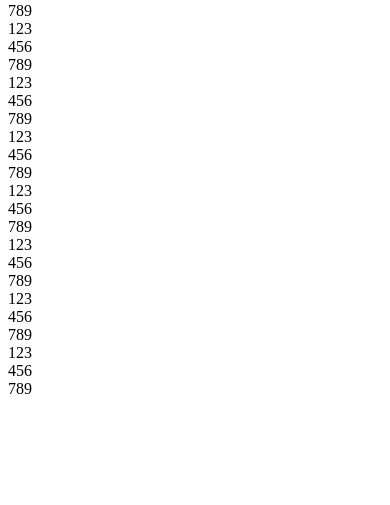
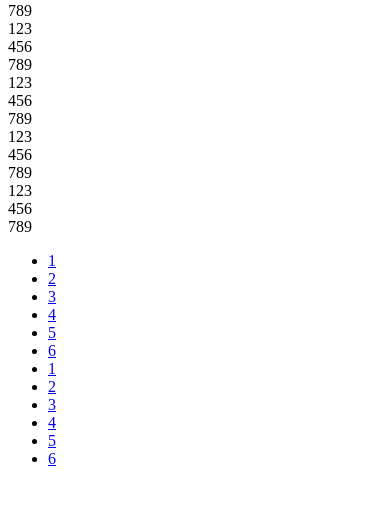
Before and after one commit to xking102/pinpin, a Flask app: template templates/show_groups.html in a window 390 px wide. Shown: the part 284-789 px from the top of the page. Run offline with Flask 2, Linux system fonts and the light colour scheme; the template is opened without the code that fills it, so the values that code supplies are empty; some libraries are stand-ins or nearby versions.

Commit message:
try to add group_line try to add tag sys today is a fucking day

```diff
--- a/control/pinpin.py
+++ b/control/pinpin.py
@@ -12,3 +12,15 @@ def getmd5(str):
 
 def getsysdate():
 	return time.strftime('%Y-%m-%d %H%M%S',time.localtime(time.time()))
+
+
+def CurrentActive(**current):
+	navbar = {}
+	navbar['home'] = ''
+	navbar['user'] = ''
+	navbar['add'] = ''
+	navbar['notification'] = ''
+	navbar['login'] = ''
+	navbar['register'] = ''
+	navbar[current.keys()[0]] = current.values()[0]
+	return navbar
--- a/pinpin/shopcart/view.py
+++ b/pinpin/shopcart/view.py
@@ -21,7 +21,8 @@ def view_shopcart():
 	shopcart = Shopcart.query.filter_by(user_id=uid).all()
 	entries = [dict(id=row.id, sku=row.sku, website=row.website, shop=row.shop, title=row.title,
 				price=row.price, qty=row.qty, weight=row.weight, user_id=row.user_id, create_dt=row.create_dt) for row in shopcart]
-	return render_template('show_shopcart.html', entries=entries)
+	navbar = pinpin.CurrentActive(user='active')
+	return render_template('show_shopcart.html', entries=entries, navbar=navbar)
 
 @shopcart.route('/<int:id>/del')
 def delete(id):
--- a/templates/layout.html
+++ b/templates/layout.html
@@ -18,12 +18,12 @@
         </div>
         <div class="navbar-collapse collapse">
             <ul class="nav navbar-nav">
-                    <li class={{ flag }}><a class="btn btn-deault btn-lg" href="/" role="button"> <span class="glyphicon glyphicon-home" aria-hidden="true"></span></a></li>
+                    <li class={{ navbar['home'] }}><a class="btn btn-deault btn-lg" href="/" role="button"> <span class="glyphicon glyphicon-home" aria-hidden="true"></span></a></li>
                 {% if not session.logged_in %}
-                    <li><a  href="{{ url_for('user.login') }}">Log in</a></li>
-                    <li><a href="{{ url_for('user.register') }}">Register</a></li>
+                    <li class={{ navbar['login'] }}><a href="{{ url_for('user.login') }}">Log in</a></li>
+                    <li class={{ navbar['register'] }}><a href="{{ url_for('user.register') }}">Register</a></li>
                 {% else %}
-                    <li class="dropdown">
+                    <li class="dropdown {{ navbar['user'] }}">
                       <a href="#" class="dropdown-toggle" data-toggle="dropdown" role="button" aria-expanded="false">{{ session.logged_name }}<span class="caret"></span></a>
                       <ul class="dropdown-menu" role="menu">
                         <li><a href="{{ url_for('order.show_user_groups')}}">Group</a></li>
@@ -35,7 +35,7 @@
                       </ul>
                     </li>
 
-                    <li class="dropdown">
+                    <li class="dropdown {{ navbar['add'] }}">
                       <a href="#" class="dropdown-toggle" data-toggle="dropdown" role="button" aria-expanded="false">Add<span class="caret"></span></a>
                       <ul class="dropdown-menu" role="menu">
                         <li><a href="{{ url_for('order.publish_group') }}">Group</a></li>
@@ -43,7 +43,7 @@
                       </ul>
                     </li>
 
-                    <li><a href="{{ url_for('user.notification') }}">Notification <span class="badge">{{ page }}</span></a></li>
+                    <li class={{ navbar['notification'] }}><a href="{{ url_for('user.notification') }}">Notification <span class="badge">{{ page }}</span></a></li>
                     <form class="navbar-form navbar-left" role="search">
                         <div class="form-group">
                             <input type="text" class="form-control" placeholder="Search">
--- a/templates/show_groups.html
+++ b/templates/show_groups.html
@@ -38,15 +38,20 @@
             <div class="col-md-4">123</div>
             <div class="col-md-4">456</div>
             <div class="col-md-4">789</div>
-            <div class="col-md-4">123</div>
-            <div class="col-md-4">456</div>
-            <div class="col-md-4">789</div>
-            <div class="col-md-4">123</div>
-            <div class="col-md-4">456</div>
-            <div class="col-md-4">789</div>
-            <div class="col-md-4">123</div>
-            <div class="col-md-4">456</div>
-            <div class="col-md-4">789</div>
+            <ul class="nav nav-tabs">
+   <li><a href="#" data-toggle="tab">1</a></li>
+   <li><a href="#" data-toggle="tab">2</a></li>
+   <li><a href="#" data-toggle="tab">3</a></li>
+   <li><a href="#" data-toggle="tab">4</a></li>
+   <li><a href="#" data-toggle="tab">5</a></li>
+   <li><a href="#" data-toggle="tab">6</a></li>
+   <li><a href="#" data-toggle="tab">1</a></li>
+   <li><a href="#" data-toggle="tab">2</a></li>
+   <li><a href="#" data-toggle="tab">3</a></li>
+   <li><a href="#" data-toggle="tab">4</a></li>
+   <li><a href="#" data-toggle="tab">5</a></li>
+   <li><a href="#" data-toggle="tab">6</a></li>
+</ul>
         </div>
 
 	</div>
```
Also changed, not shown: pinpin/order/form.py (+14 -2 lines), pinpin/order/module.py (+12 -0 lines), pinpin/order/view.py (+17 -9 lines), pinpin/user/view.py (+6 -3 lines).
